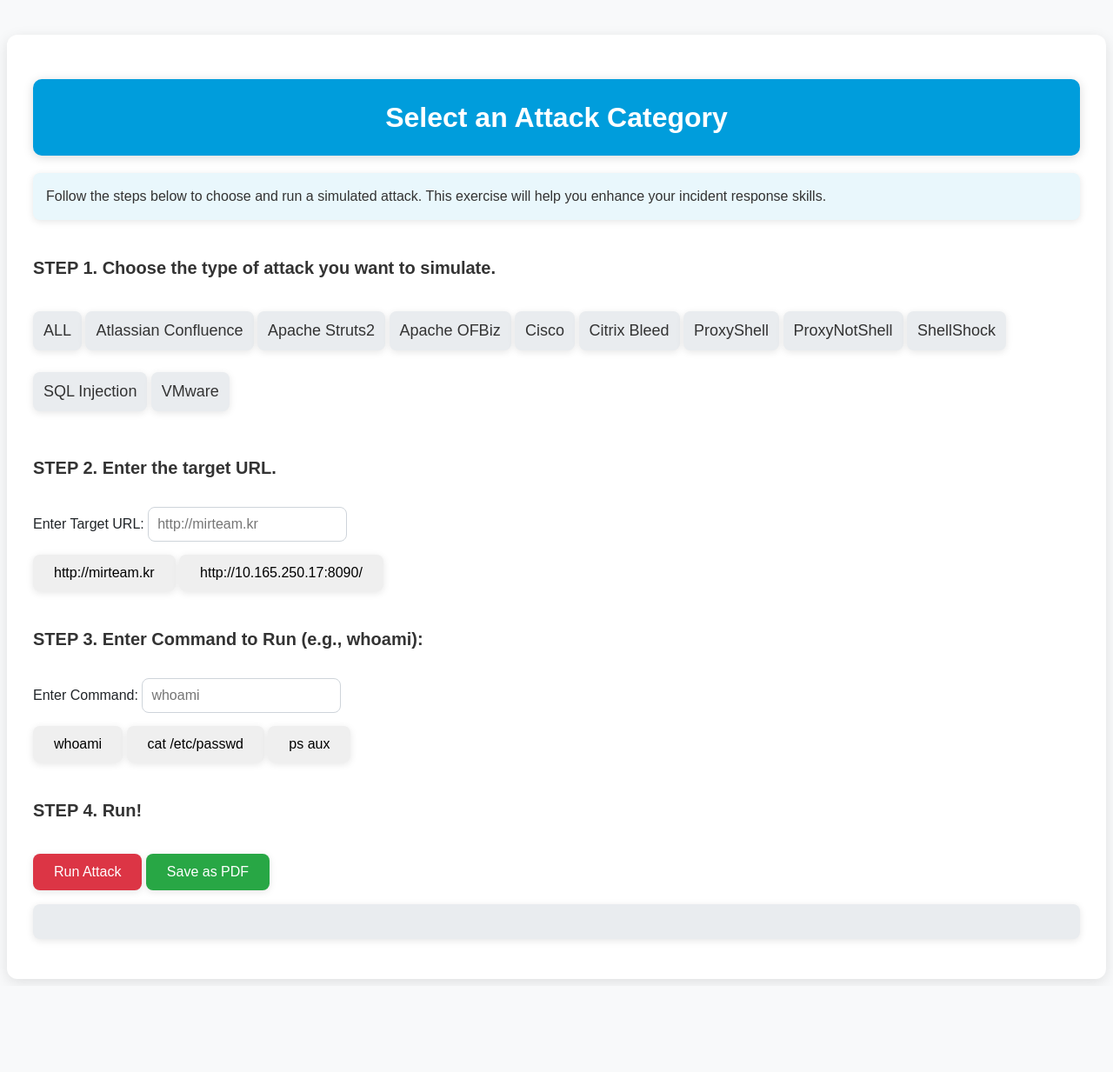
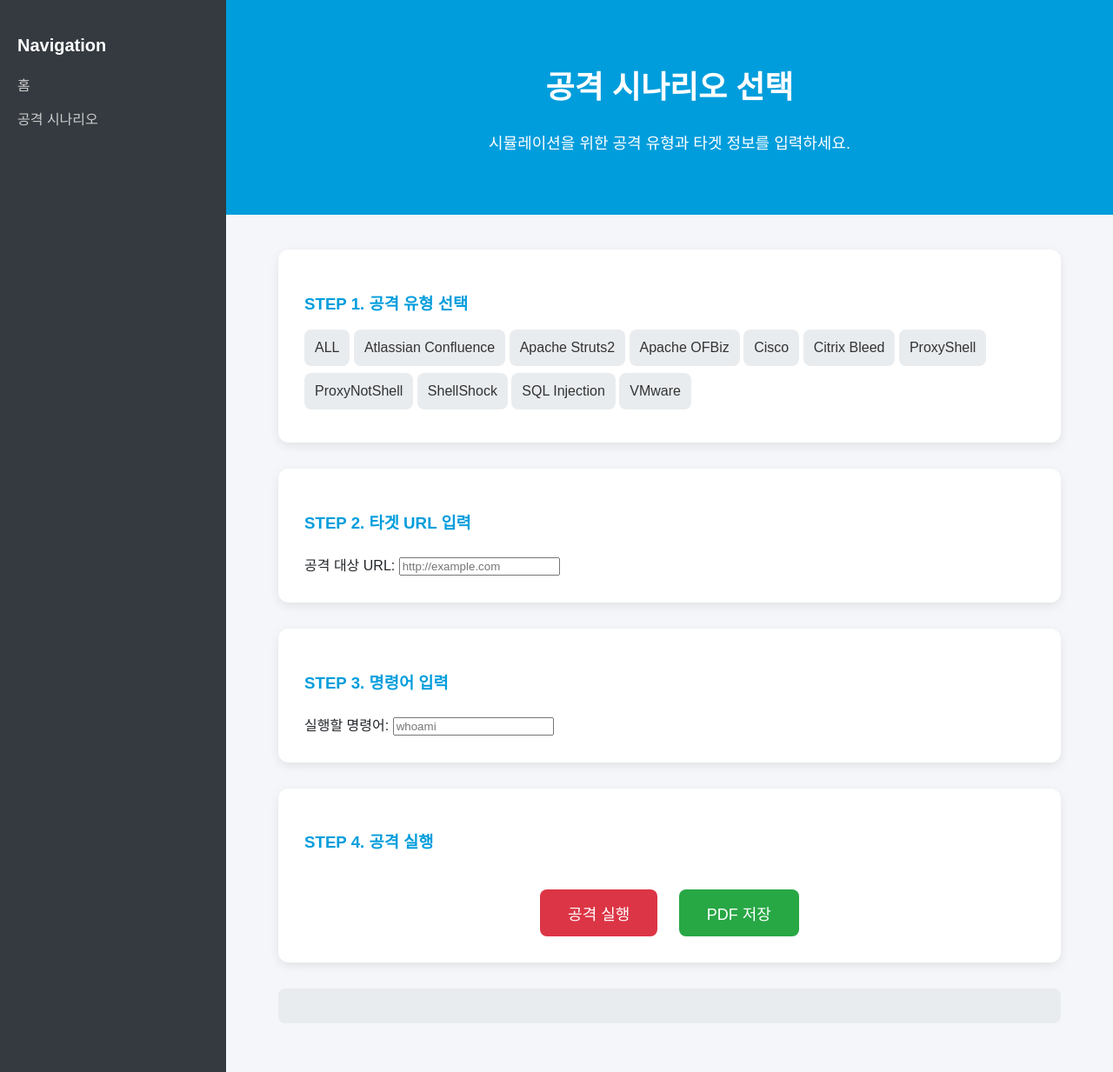
Before and after one commit to pvgodd/vvd, a Flask app: page /select-attack in a window 1280 px wide. Shown: the whole page at 87% size. Before the commit the page ends 1130 px from the top, so only its background shows below. Run offline with Flask 3, Linux system fonts and the light colour scheme; some libraries are stand-ins or nearby versions.

Commit message:
Update select_attack.html

```diff
--- a/Training Web Platform/templates/select_attack.html
+++ b/Training Web Platform/templates/select_attack.html
@@ -1,229 +1,266 @@
 <!DOCTYPE html>
-<html lang="en">
+<html lang="ko">
 <head>
   <meta charset="UTF-8">
   <meta name="viewport" content="width=device-width, initial-scale=1.0">
-    <title>Select Attack</title>
+  <title>공격 유형 선택</title>
   <link rel="stylesheet" href="/static/css/bootstrap.min.css">
   <style>
     body {
-            background-color: #f8f9fa;
-            font-family: Arial, sans-serif;
+      font-family: 'Arial', sans-serif;
+      background-color: #f4f6f9;
+      margin: 0;
+      display: flex;
     }
-        h1 {
+
+    aside {
+      width: 220px;
+      background-color: #343a40;
+      color: white;
+      min-height: 100vh;
+      padding: 20px;
+    }
+
+    aside h2 {
+      font-size: 20px;
+      margin-bottom: 20px;
+    }
+
+    aside ul {
+      list-style: none;
+      padding-left: 0;
+    }
+
+    aside ul li {
+      margin-bottom: 15px;
+    }
+
+    aside ul li a {
+      color: #ccc;
+      text-decoration: none;
+    }
+
+    aside ul li a:hover {
+      color: white;
+    }
+
+    main {
+      flex-grow: 1;
+    }
+
+    header {
+      background-color: #009ddc;
+      color: white;
+      padding: 50px 20px;
       text-align: center;
+    }
+
+    header h1 {
+      font-size: 36px;
       font-weight: bold;
-            color: white;
-            background-color: rgb(0, 157, 220);
-            padding: 20px;
-            border-radius: 10px;
-            margin-bottom: 20px;
-            box-shadow: 0 2px 12px rgba(0, 0, 0, 0.15);
     }
-        .container {
+
+    header p {
+      font-size: 18px;
+      margin-top: 10px;
+    }
+
+    section {
+      padding: 40px 30px;
+      max-width: 900px;
+      margin: 0 auto;
+    }
+
+    .feature-box {
       background-color: white;
+      border-radius: 12px;
+      box-shadow: 0 4px 12px rgba(0, 0, 0, 0.08);
       padding: 30px;
-            border-radius: 12px;
-            box-shadow: 0 4px 16px rgba(0, 0, 0, 0.1);
-            margin-top: 40px;
+      margin-bottom: 30px;
     }
+
+    .feature-box h3 {
+      color: #009ddc;
+      margin-bottom: 15px;
+    }
+
     .list-group button {
-            font-size: 18px;
+      font-size: 16px;
       padding: 12px;
-            margin-bottom: 10px;
+      margin-bottom: 8px;
       border: none;
       border-radius: 8px;
       background-color: #e9ecef;
       color: #333;
       cursor: pointer;
-            transition: all 0.2s ease-in-out;
     }
+
     .list-group button.selected {
-            background-color: rgb(0, 157, 220);
+      background-color: #009ddc;
       color: white;
     }
-        #urlInput, #cmdInput {
-            font-size: 16px;
-            padding: 10px;
-            border-radius: 8px;
-            border: 1px solid #ced4da;
+
+    input {
       margin-top: 10px;
     }
-        button {
-            font-size: 16px;
-            padding: 12px 24px;
+
+    .cta {
+      text-align: center;
+      margin-top: 40px;
+    }
+
+    .btn-action {
+      font-size: 18px;
+      padding: 14px 32px;
       border-radius: 8px;
       border: none;
-            margin-top: 15px;
-            box-shadow: 0 2px 8px rgba(0, 0, 0, 0.1);
-            transition: all 0.3s ease;
+      margin: 0 10px;
     }
+
     .btn-danger {
-            background-color: rgb(220, 53, 69);
+      background-color: #dc3545;
       color: white;
     }
+
     .btn-success {
-            background-color: rgb(40, 167, 69);
+      background-color: #28a745;
       color: white;
     }
-        .btn-danger:hover, .btn-success:hover {
+
+    .btn-danger:hover,
+    .btn-success:hover {
       opacity: 0.9;
-            box-shadow: 0 4px 12px rgba(0, 0, 0, 0.2);
     }
+
     pre {
       background-color: #e9ecef;
       padding: 20px;
       border-radius: 8px;
-            overflow: visible;
-            box-shadow: 0 2px 8px rgba(0, 0, 0, 0.1);
       white-space: pre-wrap;
       word-wrap: break-word;
+      margin-top: 30px;
     }
-        .step {
-            font-weight: bold;
-            margin-top: 40px;
-            color: #333;
-            font-size: 20px;
-        }
-        .description {
-            background-color: #e9f7fc;
-            padding: 15px;
+
+    .report-preview {
+      background-color: #fff3cd;
+      padding: 20px;
       border-radius: 8px;
-            margin-bottom: 20px;
-            font-size: 16px;
-            color: #333;
-            box-shadow: 0 2px 8px rgba(0, 0, 0, 0.1);
+      font-size: 14px;
+      margin-top: 10px;
     }
   </style>
 </head>
 <body>
-    <div class="container mt-5">
-        <h1>Select an Attack Category</h1>
-        <p class="description">Follow the steps below to choose and run a simulated attack. This exercise will help you enhance your incident response skills.</p>
-        <p class="text-center step">STEP 1. Choose the type of attack you want to simulate.</p>
+
+<aside>
+  <h2>Navigation</h2>
+  <ul>
+    <li><a href="/">홈</a></li>
+    <li><a href="/select-attack">공격 시나리오</a></li>
+  </ul>
+</aside>
+
+<main>
+  <header>
+    <h1>공격 시나리오 선택</h1>
+    <p>시뮬레이션을 위한 공격 유형과 타겟 정보를 입력하세요.</p>
+  </header>
+
+  <section>
+    <div class="feature-box">
+      <h3>STEP 1. 공격 유형 선택</h3>
       <div class="list-group" id="attackList">
         {% for attack in attacks %}
-            <button class="list-group-item list-group-item-action" onclick="setAttackType(this, '{{ attack }}')">{{ attack }}</button>
+        <button class="list-group-item list-group-item-action"
+          onclick="setAttackType(this, '{{ attack }}')"
+          data-bs-toggle="tooltip" title="이 공격은 {{ attack }} 유형의 행위를 시뮬레이션합니다.">
+          {{ attack }}
+        </button>
         {% endfor %}
-        </div>
-
-	<p class="text-center step">STEP 2. Enter the target URL.</p>
-	<div>
-    		<label for="urlInput">Enter Target URL:</label>
-    		<input type="text" id="urlInput" class="form-control" placeholder="http://mirteam.kr">
-
-    		<!-- Frequently used URL buttons -->
-    		<div class="mt-3">
-        	<button class="btn btn-outline-primary" onclick="setURL('http://mirteam.kr')">http://mirteam.kr</button>
-        	<button class="btn btn-outline-primary" onclick="setURL('http://10.165.250.17:8090/')">http://10.165.250.17:8090/</button>
       </div>
     </div>
 
-	<script>
-    		function setURL(url) {
-        		document.getElementById('urlInput').value = url;
-    		}
-	</script>
+    <div class="feature-box">
+      <h3>STEP 2. 타겟 URL 입력</h3>
+      <label for="urlInput">공격 대상 URL:</label>
+      <input type="text" id="urlInput" class="form-control" placeholder="http://example.com">
+    </div>
 
-	<p class="text-center step">STEP 3. Enter Command to Run (e.g., whoami):</p>
-	<div>
-    		<label for="cmdInput">Enter Command:</label>
+    <div class="feature-box">
+      <h3>STEP 3. 명령어 입력</h3>
+      <label for="cmdInput">실행할 명령어:</label>
       <input type="text" id="cmdInput" class="form-control" placeholder="whoami">
+    </div>
 
-    		<!-- Frequently used command buttons -->
-    		<div class="mt-3">
-        	<button class="btn btn-outline-primary" onclick="setCommand('whoami')">whoami</button>
-        	<button class="btn btn-outline-primary" onclick="setCommand('cat /etc/passwd')">cat /etc/passwd</button>
-        	<button class="btn btn-outline-primary" onclick="setCommand('ps aux')">ps aux</button>
+    <div class="feature-box">
+      <h3>STEP 4. 공격 실행</h3>
+      <div class="cta">
+        <button class="btn-action btn-danger" onclick="runAttack()">공격 실행</button>
+        <button class="btn-action btn-success" onclick="savePDF()">PDF 저장</button>
       </div>
     </div>
 
-	<script>
-    		function setCommand(command) {
-       			document.getElementById('cmdInput').value = command;
-    		}
-	</script>
+    <pre id="output"></pre>
+  </section>
+</main>
 
-        <p class="text-center step">STEP 4. Run!</p>
-        <div class="text-center">
-            <button class="btn btn-danger" onclick="runAttack()">Run Attack</button>
-            <button class="btn btn-success" onclick="savePDF()">Save as PDF</button>
-        </div>
-
-        <pre id="output" class="mt-4 bg-light p-3"></pre>
-    </div>
-
-    <script src="https://cdnjs.cloudflare.com/ajax/libs/jspdf/2.5.1/jspdf.umd.min.js"></script>
 <script src="/static/js/bootstrap.bundle.min.js"></script>
 <script>
   let attackType = "";
+  let lastUsedAttackType = "";
 
   function setAttackType(button, type) {
     attackType = type;
-            const buttons = document.querySelectorAll('.list-group button');
-            buttons.forEach(btn => btn.classList.remove('selected'));
+    lastUsedAttackType = type;
+    document.querySelectorAll('.list-group button').forEach(btn => btn.classList.remove('selected'));
     button.classList.add('selected');
   }
 
   async function runAttack() {
     const url = document.getElementById('urlInput').value;
     const cmd = document.getElementById('cmdInput').value;
-
-            if (!attackType) {
-                alert("Please select an attack type.");
-                return;
-            }
-
-            if (!url) {
-                alert("Please enter a target URL.");
-                return;
-            }
-
-            if (!cmd) {
-            	alert("Please enter a command.");
+    if (!attackType || !url) {
+      alert("공격 유형과 URL을 모두 입력해주세요.");
       return;
     }
 
     const response = await fetch(`/run-attack/${attackType}`, {
       method: 'POST',
       headers: { 'Content-Type': 'application/json' },
-                body: JSON.stringify({ url: url, cmd: cmd })
+      body: JSON.stringify({ url, cmd })
     });
-
     const result = await response.json();
     document.getElementById('output').textContent = result.output || result.error;
   }
 
   async function savePDF() {
     const outputContent = document.getElementById('output').textContent;
-
-            if (!outputContent) {
-                alert("No output to save.");
+    if (!outputContent || !lastUsedAttackType) {
+      alert("결과 출력 또는 공격 유형이 없습니다.");
       return;
     }
 
     const response = await fetch('/download-pdf', {
       method: 'POST',
       headers: { 'Content-Type': 'application/json' },
-                body: JSON.stringify({ output: outputContent })
+      body: JSON.stringify({ output: outputContent, attackType: lastUsedAttackType })
     });
 
     if (response.ok) {
       const blob = await response.blob();
       const link = document.createElement('a');
       link.href = window.URL.createObjectURL(blob);
-                link.download = 'attack_result.pdf';
+      link.download = `attack_result_${lastUsedAttackType}.pdf`;
       link.click();
     } else {
-                alert("Failed to save PDF.");
+      alert("PDF 저장 실패");
     }
   }
 
-	window.onload = function () {
-            document.getElementById('urlInput').value = '';  // URL 입력 필드 초기화
-            document.getElementById('cmdInput').value = '';  // Command 입력 필드 초기화
+  window.onload = () => {
+    [...document.querySelectorAll('[data-bs-toggle="tooltip"]')].forEach(el => new bootstrap.Tooltip(el));
   }
+</script>
 
-    </script>
 </body>
 </html>
```
Lines whose indentation alone changed are shown as unchanged.
